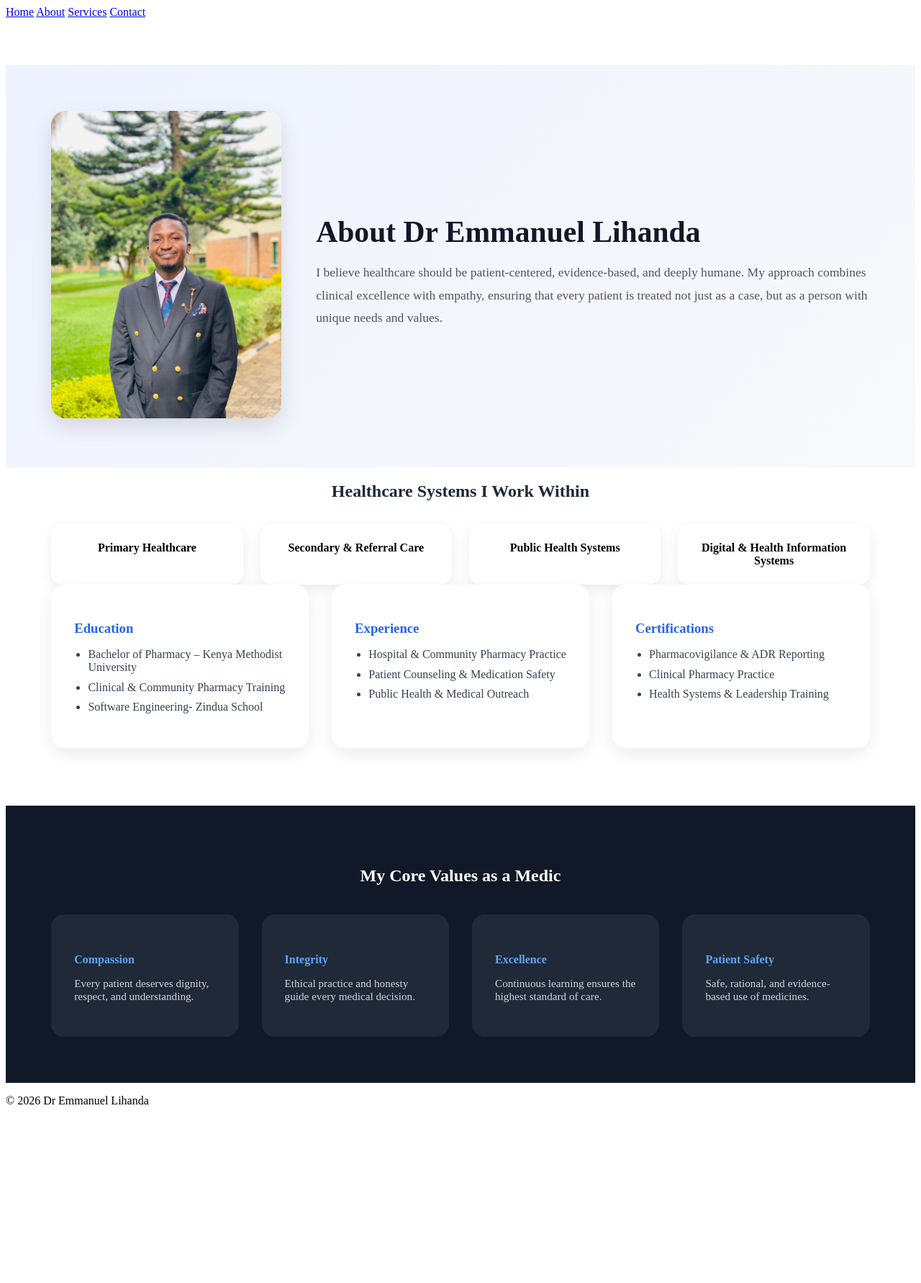
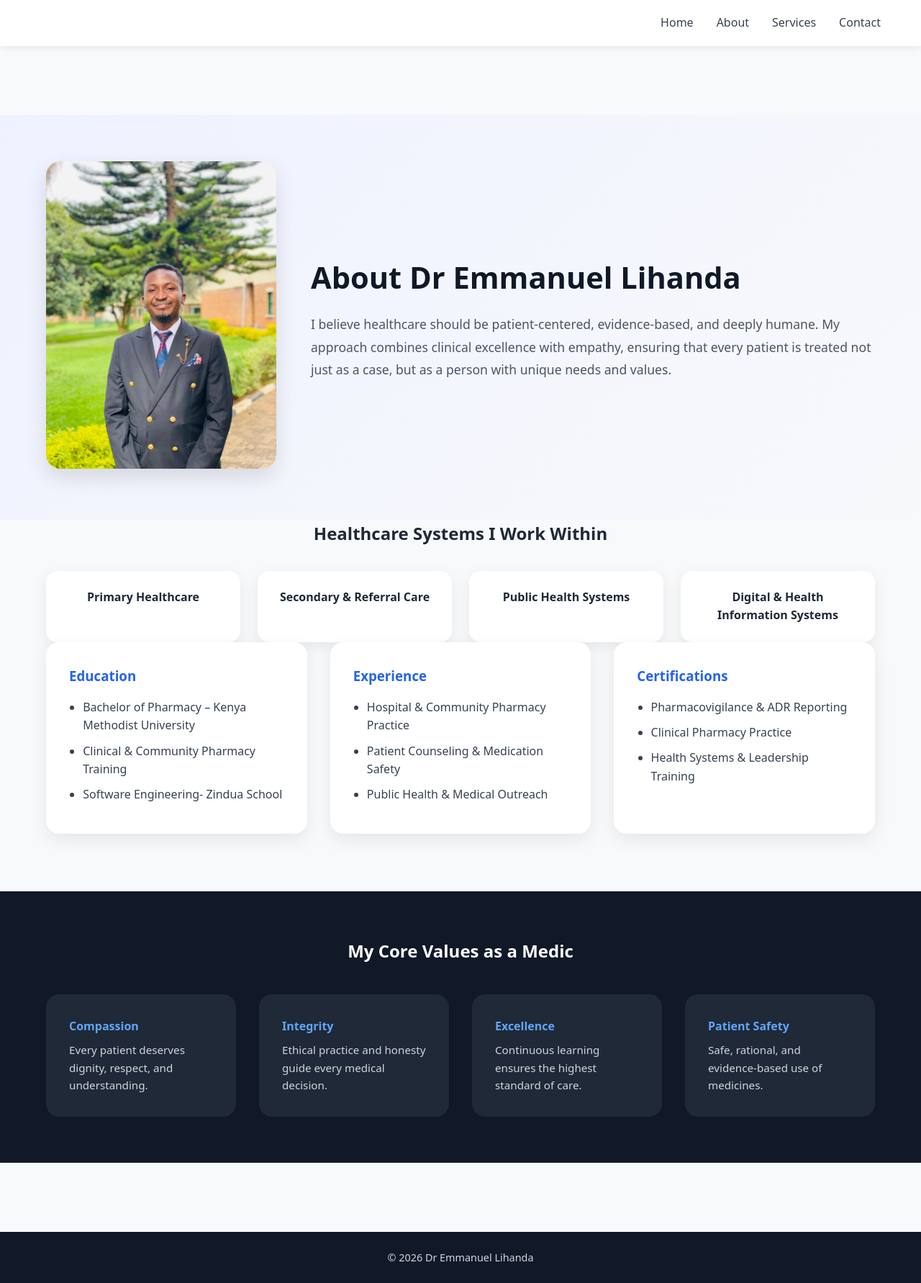
Before and after one commit to LihandaE/django_weekone, a Django app: page / in a window 1280 px wide. Shown: the whole page at 72% size. Before the commit the page ends 1534 px from the top, so only its background shows below. Run offline with Django 5.2, Linux system fonts and the light colour scheme.

Commit message:
Set styling on base.html

```diff
--- a/portfolio/static/css/base.css
+++ b/portfolio/static/css/base.css
@@ -0,0 +1,99 @@
+/* =========================
+   RESET & GLOBAL
+========================= */
+* {
+    margin: 0;
+    padding: 0;
+    box-sizing: border-box;
+}
+
+body {
+    font-family: 'Poppins', system-ui, -apple-system, BlinkMacSystemFont, sans-serif;
+    background-color: #f8f9fb;
+    color: #1f2937;
+    line-height: 1.6;
+}
+
+/* =========================
+   HEADER / NAVBAR
+========================= */
+header {
+    background: #ffffff;
+    box-shadow: 0 2px 10px rgba(0, 0, 0, 0.08);
+    position: sticky;
+    top: 0;
+    z-index: 100;
+}
+
+nav {
+    max-width: 1200px;
+    margin: auto;
+    padding: 1.2rem 1rem;
+
+    display: flex;
+    justify-content: flex-end;
+    align-items: center;
+    gap: 2rem;
+}
+
+nav a {
+    text-decoration: none;
+    font-weight: 500;
+    color: #374151;
+    position: relative;
+    transition: color 0.3s ease;
+}
+
+nav a:hover {
+    color: #2563eb;
+}
+
+/* Active link support (optional) */
+nav a::after {
+    content: "";
+    position: absolute;
+    left: 0;
+    bottom: -6px;
+    width: 0%;
+    height: 2px;
+    background: #2563eb;
+    transition: width 0.3s ease;
+}
+
+nav a:hover::after {
+    width: 100%;
+}
+
+/* =========================
+   MAIN CONTENT
+========================= */
+main {
+    min-height: calc(100vh - 160px);
+    padding: 2rem 0;
+}
+
+/* =========================
+   FOOTER
+========================= */
+footer {
+    background: #111827;
+    color: #d1d5db;
+    text-align: center;
+    padding: 1.5rem 1rem;
+    margin-top: 4rem;
+}
+
+footer p {
+    font-size: 0.9rem;
+}
+
+/* =========================
+   RESPONSIVE
+========================= */
+@media (max-width: 768px) {
+    nav {
+        justify-content: center;
+        flex-wrap: wrap;
+        gap: 1.2rem;
+    }
+}
--- a/portfolio/templates/portfolio/base.html
+++ b/portfolio/templates/portfolio/base.html
@@ -7,7 +7,7 @@
     <title>{% block title %}Dr Emmanuel Lihanda{% endblock %}</title>
 
 
-    <link rel="stylesheet" href="{% static 'css/main.css' %}">
+    <link rel="stylesheet" href="{% static 'css/base.css' %}">
 
 
     {% block extra_css %}{% endblock %}
```
